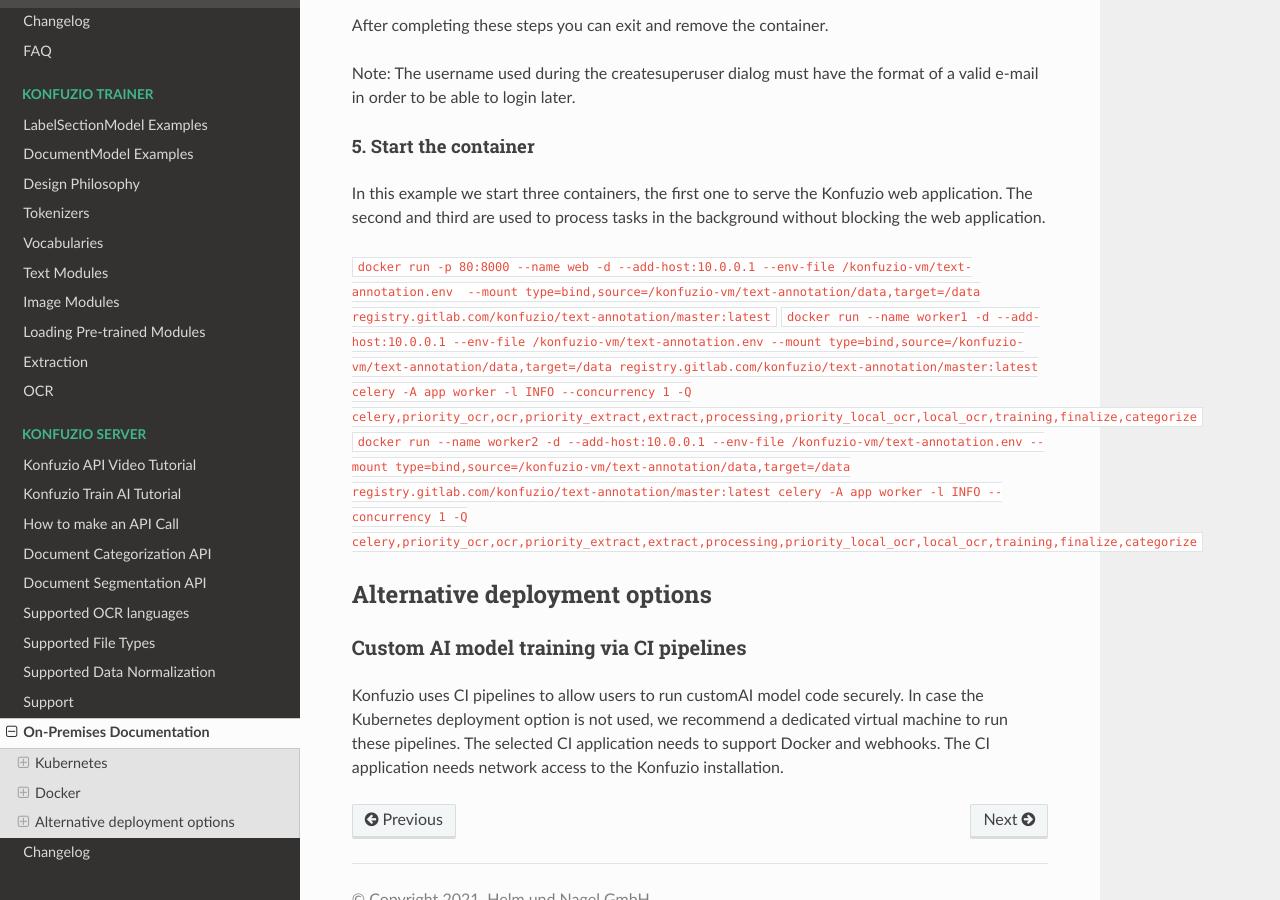
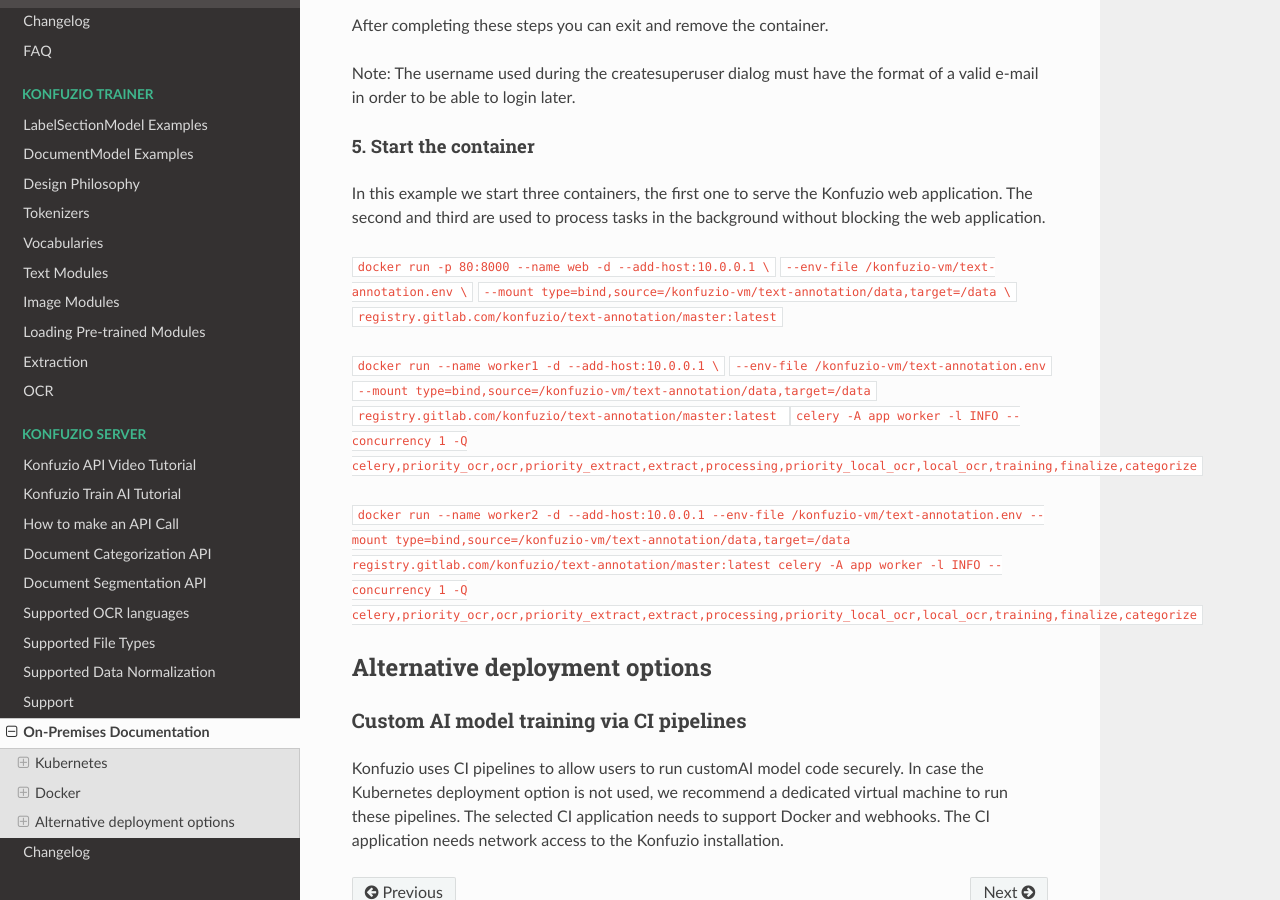
Before and after one commit to konfuzio-ai/konfuzio-sdk, a Sphinx documentation site: the page built from docs/web/on_premises.md, in a window 1280 px wide and 900 px high, scrolled down 6755 px. Built offline with Sphinx 7.4.7 and the Read the Docs theme 2.0.0, drawn with Linux system fonts in a browser that asks for light colours.

```diff
--- a/docs/web/on_premises.md
+++ b/docs/web/on_premises.md
@@ -279,8 +279,17 @@ Note: The username used during the createsuperuser dialog must have the format o
 #### 5. Start the container
 In this example we start three containers, the first one to serve the Konfuzio web application. The second and third are used to process tasks in the background without blocking the web application.
 
-`docker run -p 80:8000 --name web -d --add-host:10.0.0.1 --env-file /konfuzio-vm/text-annotation.env  --mount type=bind,source=/konfuzio-vm/text-annotation/data,target=/data registry.gitlab.com/konfuzio/text-annotation/master:latest`
-`docker run --name worker1 -d --add-host:10.0.0.1 --env-file /konfuzio-vm/text-annotation.env --mount type=bind,source=/konfuzio-vm/text-annotation/data,target=/data registry.gitlab.com/konfuzio/text-annotation/master:latest celery -A app worker -l INFO --concurrency 1 -Q celery,priority_ocr,ocr,priority_extract,extract,processing,priority_local_ocr,local_ocr,training,finalize,categorize`
+`docker run -p 80:8000 --name web -d --add-host:10.0.0.1 \`
+`--env-file /konfuzio-vm/text-annotation.env \`
+`--mount type=bind,source=/konfuzio-vm/text-annotation/data,target=/data \`
+`registry.gitlab.com/konfuzio/text-annotation/master:latest`
+
+`docker run --name worker1 -d --add-host:10.0.0.1 \`
+`--env-file /konfuzio-vm/text-annotation.env `
+`--mount type=bind,source=/konfuzio-vm/text-annotation/data,target=/data`
+`registry.gitlab.com/konfuzio/text-annotation/master:latest `
+`celery -A app worker -l INFO --concurrency 1 -Q celery,priority_ocr,ocr,priority_extract,extract,processing,priority_local_ocr,local_ocr,training,finalize,categorize`
+
 `docker run --name worker2 -d --add-host:10.0.0.1 --env-file /konfuzio-vm/text-annotation.env --mount type=bind,source=/konfuzio-vm/text-annotation/data,target=/data registry.gitlab.com/konfuzio/text-annotation/master:latest celery -A app worker -l INFO --concurrency 1 -Q celery,priority_ocr,ocr,priority_extract,extract,processing,priority_local_ocr,local_ocr,training,finalize,categorize`
 
 
```
